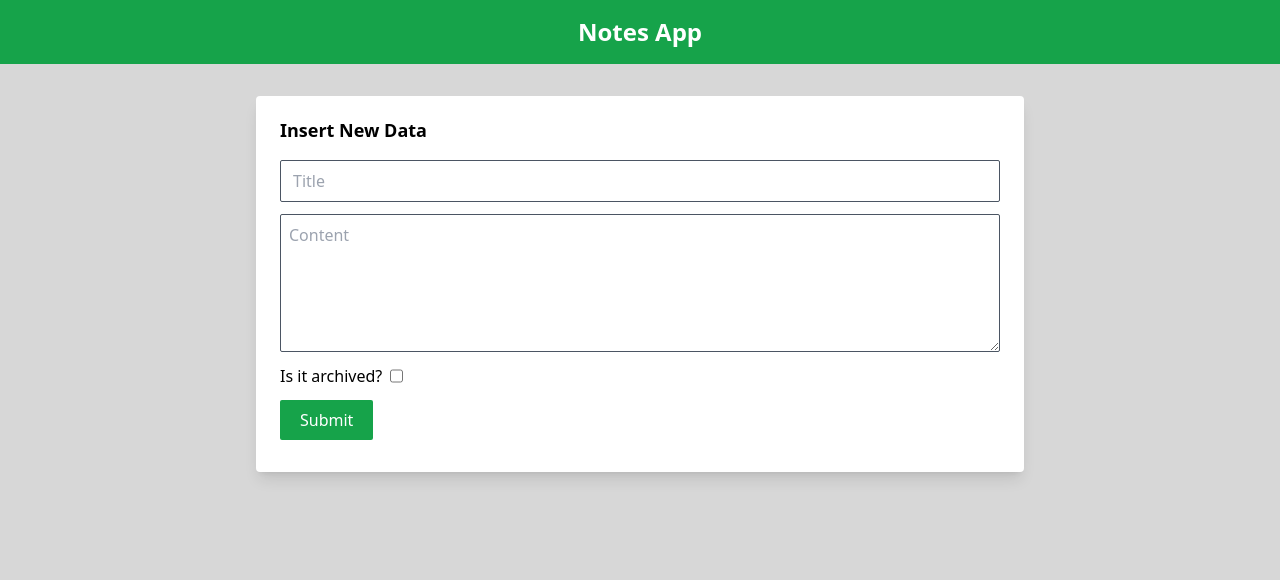
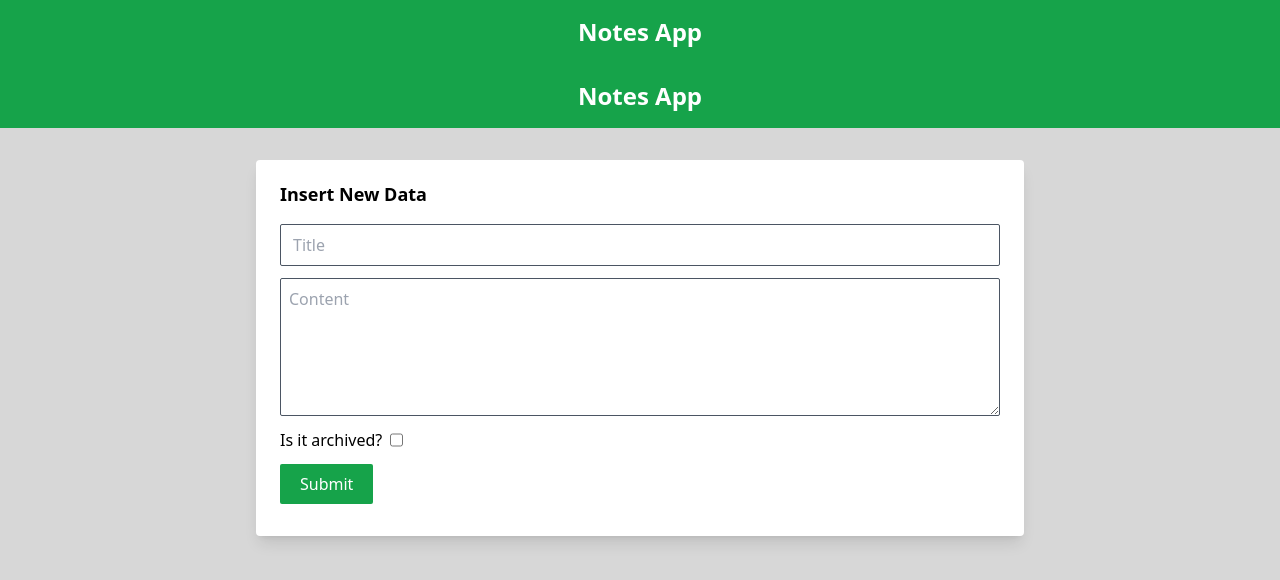
Before and after one commit to dayyan-269/react-notes-app, a React (Vite) app: page / in a window 1280 px wide. Shown: the top 580 px of the page. Built offline with nearby package versions, Linux system fonts and the light colour scheme.

Commit message:
add navbar

```diff
--- a/src/App.jsx
+++ b/src/App.jsx
@@ -1,7 +1,13 @@
+import Navbar from './components/Navbar'
 import HomePage from './pages/HomePage'
 
 function App() {
-  return <HomePage />
+  return (
+    <>
+      <Navbar />
+      <HomePage />
+    </>
+  )
 }
 
 export default App
```
